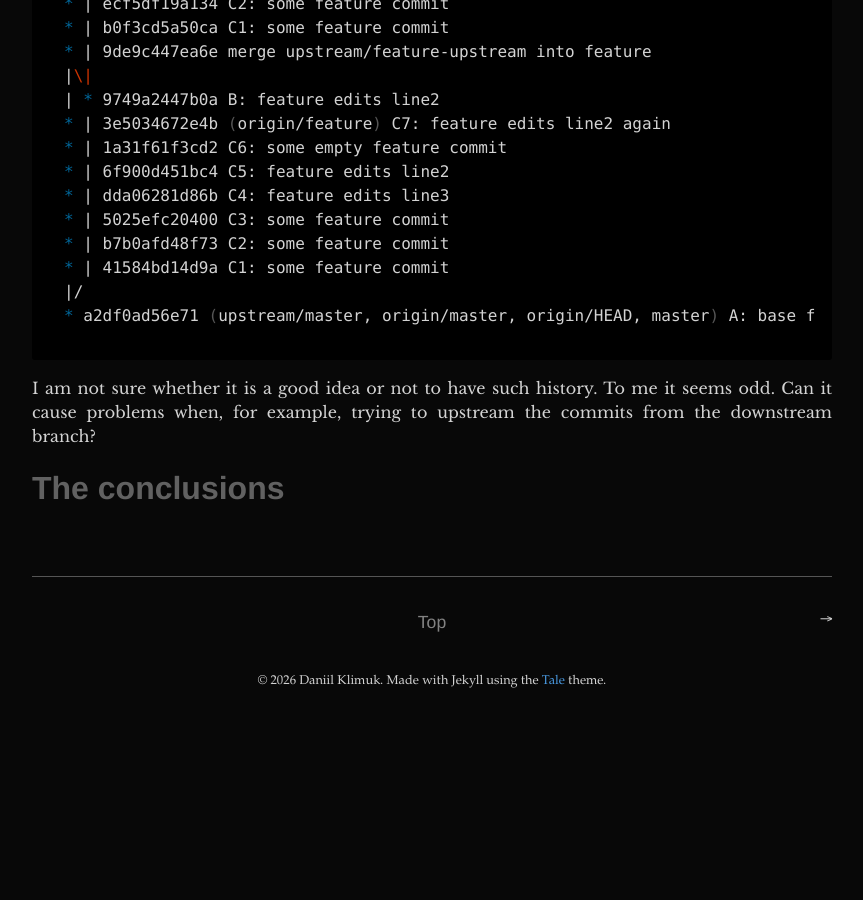
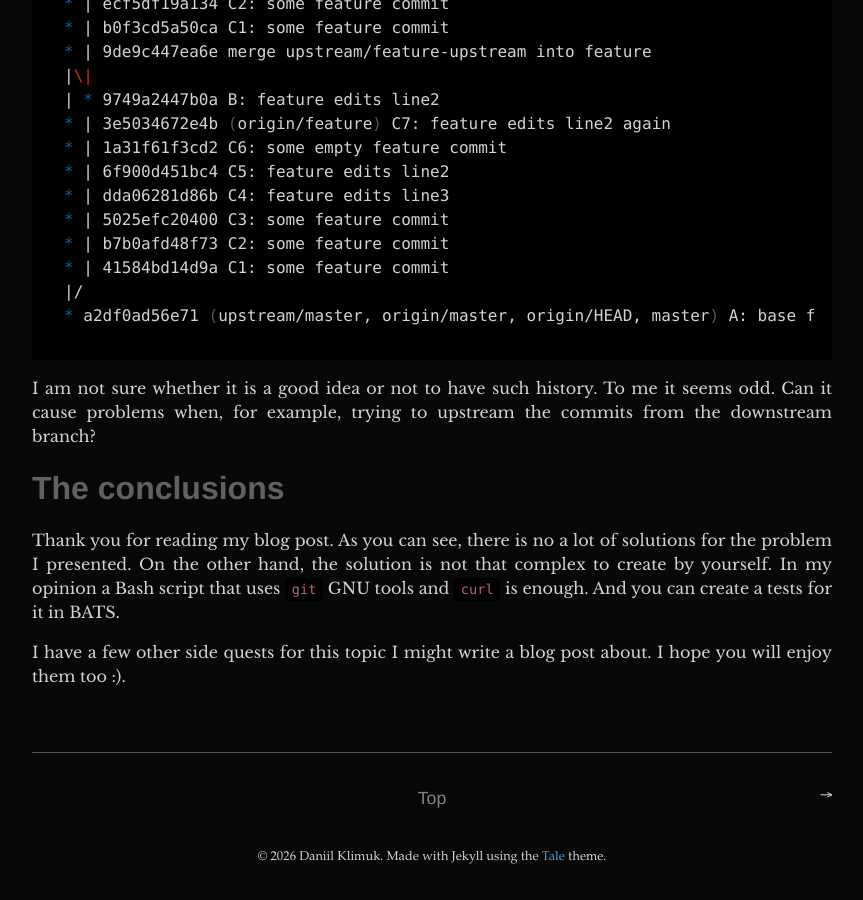
Before and after one commit to DaniilKl/vafelka-blog, a Jekyll site: the page built from _posts/2026-05-05-rebasing-automation.md, in a window 1280 px wide and 900 px high, scrolled down 17373 px. Shown: the whole window, without its empty margins (208-1071 px from the left). Built offline with Jekyll 4.4.1, drawn with Linux system fonts in a browser that asks for light colours; before the commit the page ends 18097 px from its top, so only the background shows below that.

Commit message:
_posts: rebasing-automation: add "The conclusions"
Signed-off-by: Daniil Klimuk <danik.klimuk13@gmail.com>

```diff
--- a/_posts/2026-05-05-rebasing-automation.md
+++ b/_posts/2026-05-05-rebasing-automation.md
@@ -802,3 +802,11 @@ seems odd. Can it cause problems when, for example, trying to upstream the
 commits from the downstream branch?
 
 # The conclusions
+
+Thank you for reading my blog post. As you can see, there is no a lot of
+solutions for the problem I presented. On the other hand, the solution is not
+that complex to create by yourself. In my opinion a Bash script that uses `git`
+GNU tools and `curl` is enough. And you can create a tests for it in BATS.
+
+I have a few other side quests for this topic I might write a blog post about.
+I hope you will enjoy them too :).
```
